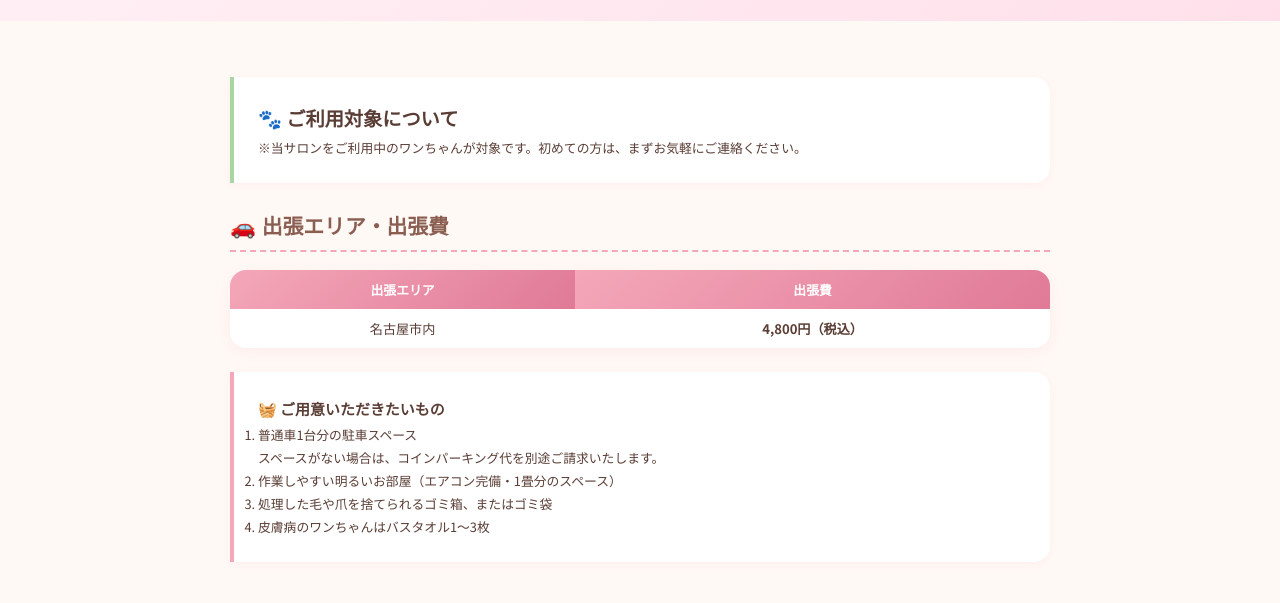
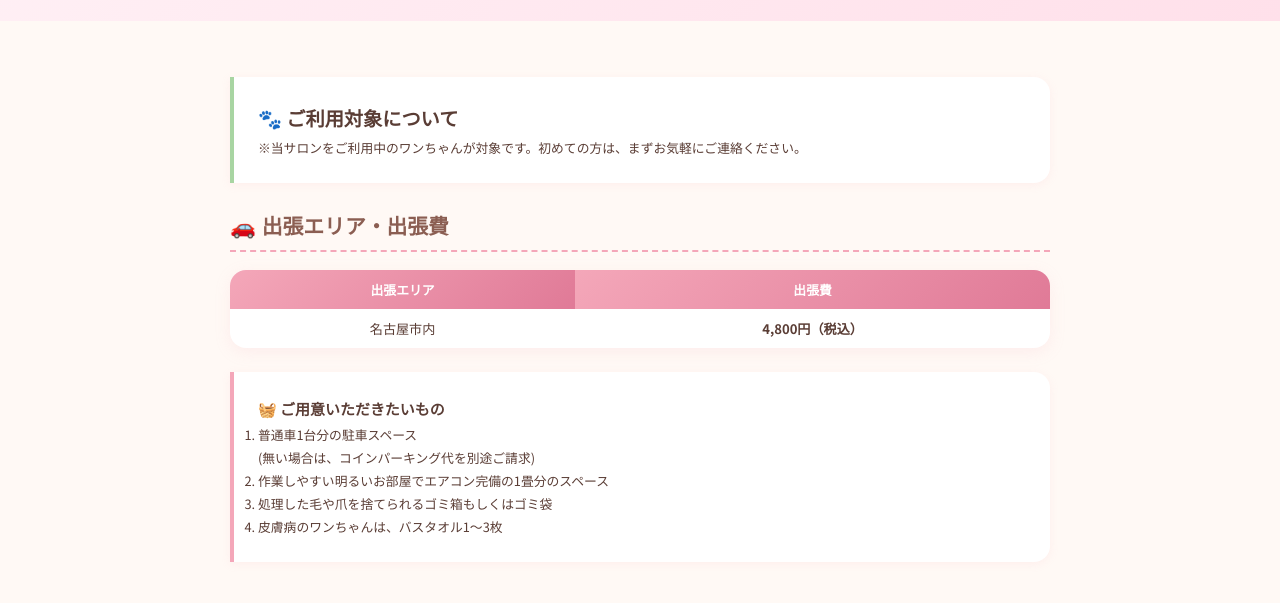
Before and after one commit to REX-Hikamaru/Jack-Rico, a plain HTML site: page travel.html in a window 1280 px wide. Shown: the part 179-782 px from the top of the page. Drawn offline with Linux system fonts and the light colour scheme; a web font is replaced by a local one.

Commit message:
Update travel.html

```diff
--- a/travel.html
+++ b/travel.html
@@ -66,10 +66,10 @@
         <div class="note-card travel-prep">
           <h3>🧺 ご用意いただきたいもの</h3>
           <ol>
-            <li>普通車1台分の駐車スペース<br><span>スペースがない場合は、コインパーキング代を別途ご請求いたします。</span></li>
-            <li>作業しやすい明るいお部屋（エアコン完備・1畳分のスペース）</li>
-            <li>処理した毛や爪を捨てられるゴミ箱、またはゴミ袋</li>
-            <li>皮膚病のワンちゃんはバスタオル1〜3枚</li>
+            <li>普通車1台分の駐車スペース<br><span>(無い場合は、コインパーキング代を別途ご請求)</span></li>
+            <li>作業しやすい明るいお部屋でエアコン完備の1畳分のスペース</li>
+            <li>処理した毛や爪を捨てられるゴミ箱もしくはゴミ袋</li>
+            <li>皮膚病のワンちゃんは、バスタオル1〜3枚</li>
           </ol>
         </div>
       </div>
@@ -94,7 +94,7 @@
       <div class="note-card note-red">
         <ul>
           <li>ご変更の場合、2週間を超えるお日にちのご予約のお取り直しは、一旦キャンセルとさせていただきます。</li>
-          <li>駐車スペースがなくコインパーキングを利用する場合、駐車料金は別途ご請求いたします。</li>
+
         </ul>
       </div>
     </section>
```
